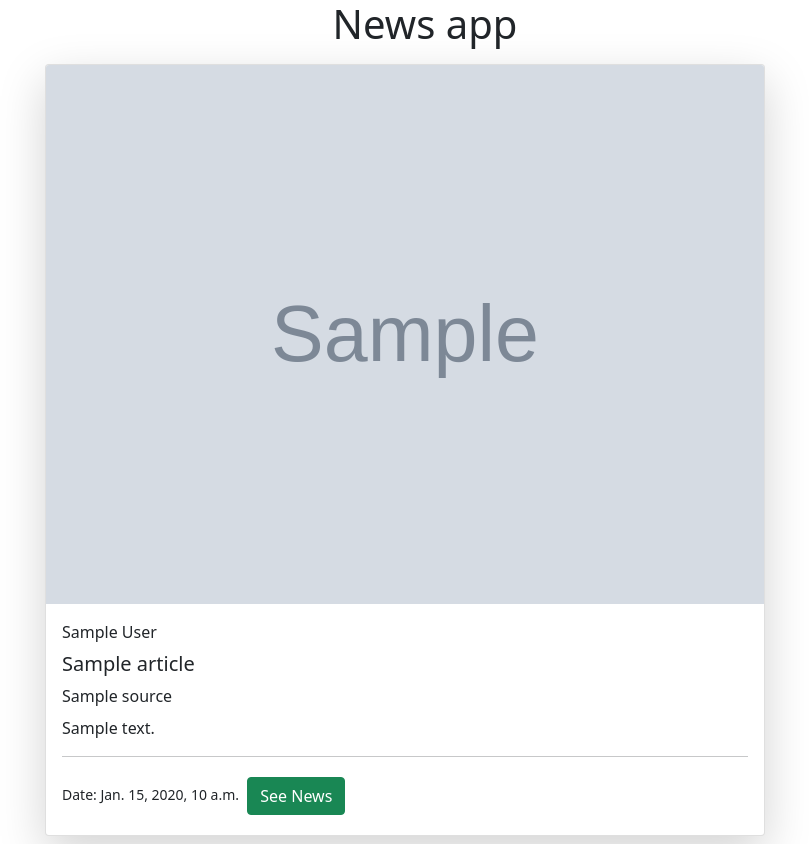
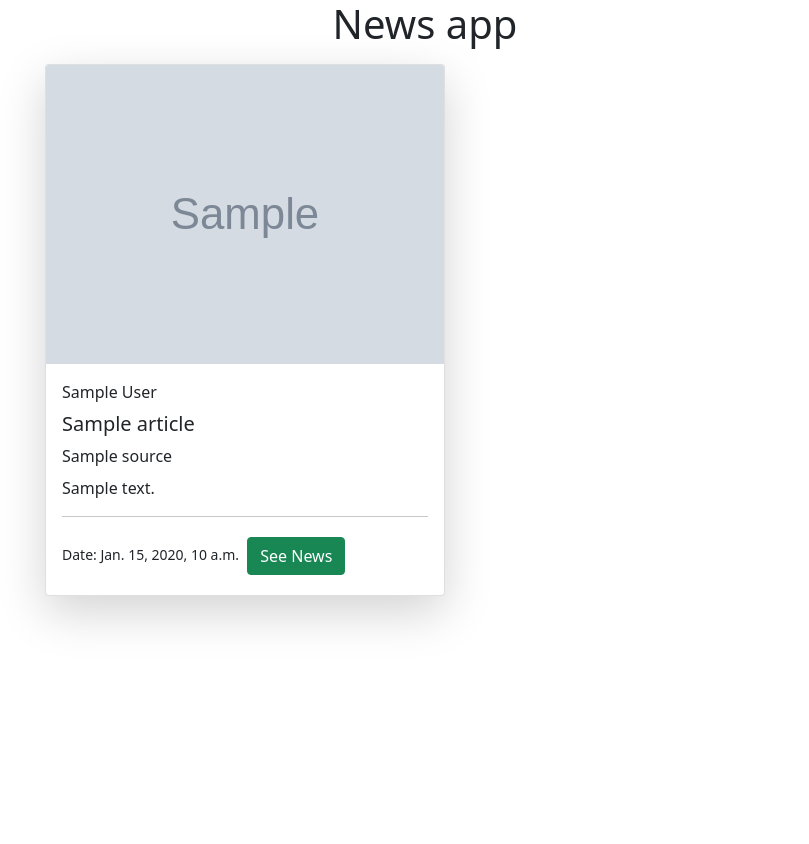
Before and after one commit to DakshDudeja/News_App, a Django app: page / in a window 1280 px wide. Shown: the whole page, without its empty margins (215-1024 px from the left). After the commit the page ends 625 px from the top, so only its background shows below. Run offline with Django 3.2, Linux system fonts and the light colour scheme; tables that the repository leaves empty hold one stand-in row (values such as "Sample post"); grey boxes marked "Sample" are stand-in pictures; a database or web service that is not in the repository returns one stand-in record (values such as "Sample title"); data that the repository does not hold is empty.

Commit message:
Update home.html

```diff
--- a/news_api/templates/news_api/home.html
+++ b/news_api/templates/news_api/home.html
@@ -32,7 +32,7 @@
 
                 {% for i in articles %}
 
-                    <div class="card rounded shadow-lg m-2" style="width: 45rem;">
+                    <div class="card rounded shadow-lg m-2" style="width: 25rem;">
                         <img src="{{i.urlToImage}}" class="card-img-top" alt="...">
                         <div class="card-body">
                         <p class="card-title">{{ i.author }}</p>
```
